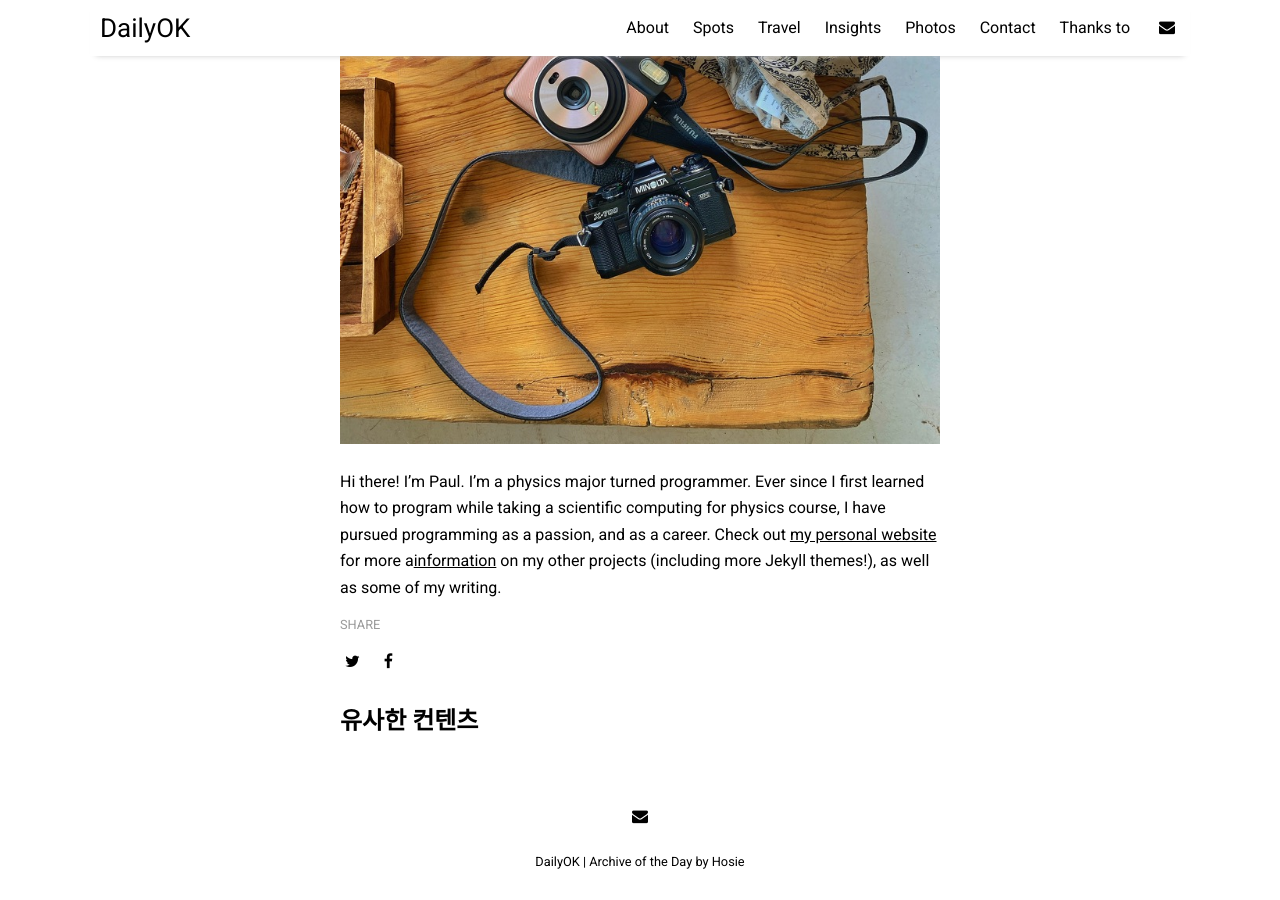
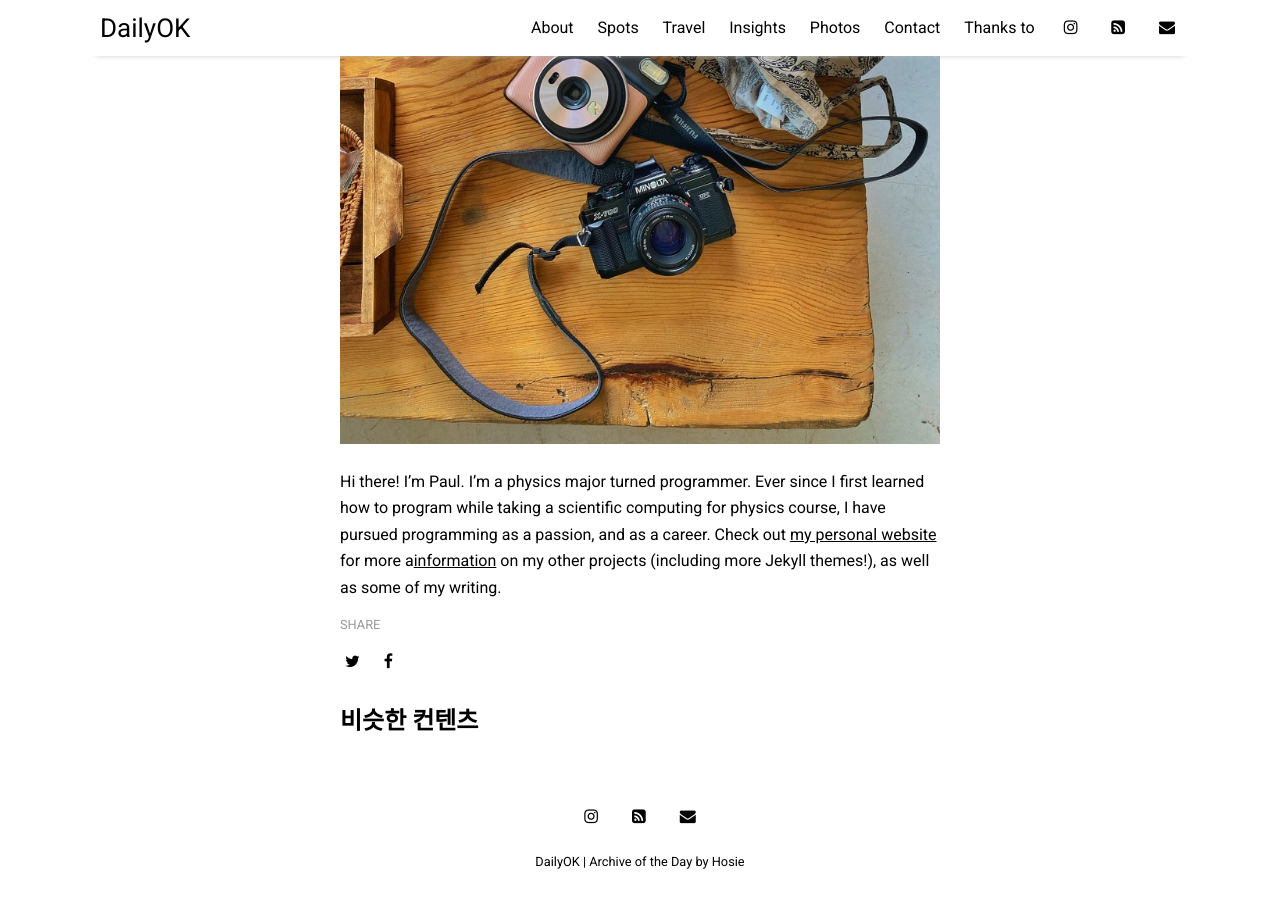
Before and after one commit to dailyok/dailyok.github.io, a Jekyll site: the page built from _posts/2023-08-14-about-the-author.md, in a window 1280 px wide and 900 px high, scrolled down 518 px. Built offline with Jekyll 4.4.1, drawn with Linux system fonts in a browser that asks for light colours; nearby versions of some CDN libraries.

Commit message:
Update settings.yml

```diff
--- a/_data/settings.yml
+++ b/_data/settings.yml
@@ -18,8 +18,8 @@ menu:
 # Available social icons are powered by Font Awesome, so you can use any icon that they offer
 social:
 # - {icon: 'twitter', link:    'https://twitter.com/paululele'}
-#- {icon: 'instagram', link:  'https://instagram.com/@ru5kay'}
-#- {icon: 'rss-square', link:   'https://blog.naver.com/dooogieq'}
+- {icon: 'instagram', link:  'https://instagram.com/@ru5kay'}
+- {icon: 'rss-square', link:   'https://blog.naver.com/dooogieq'}
 - {icon: 'envelope', link:   'mailto:queen3031@naver.com'}
 # - {icon: 'rss-square', link: 'feed.xml'}
 # - {icon: 'rss-square', link: 'rss-feed.xml'}
@@ -31,6 +31,6 @@ pagination:
 
 sharing_button_prompt: 'SHARE'
 
-related_posts: '유사한 컨텐츠'
+related_posts: '비슷한 컨텐츠'
 
 post_date_prefix: 'Written on'
```
